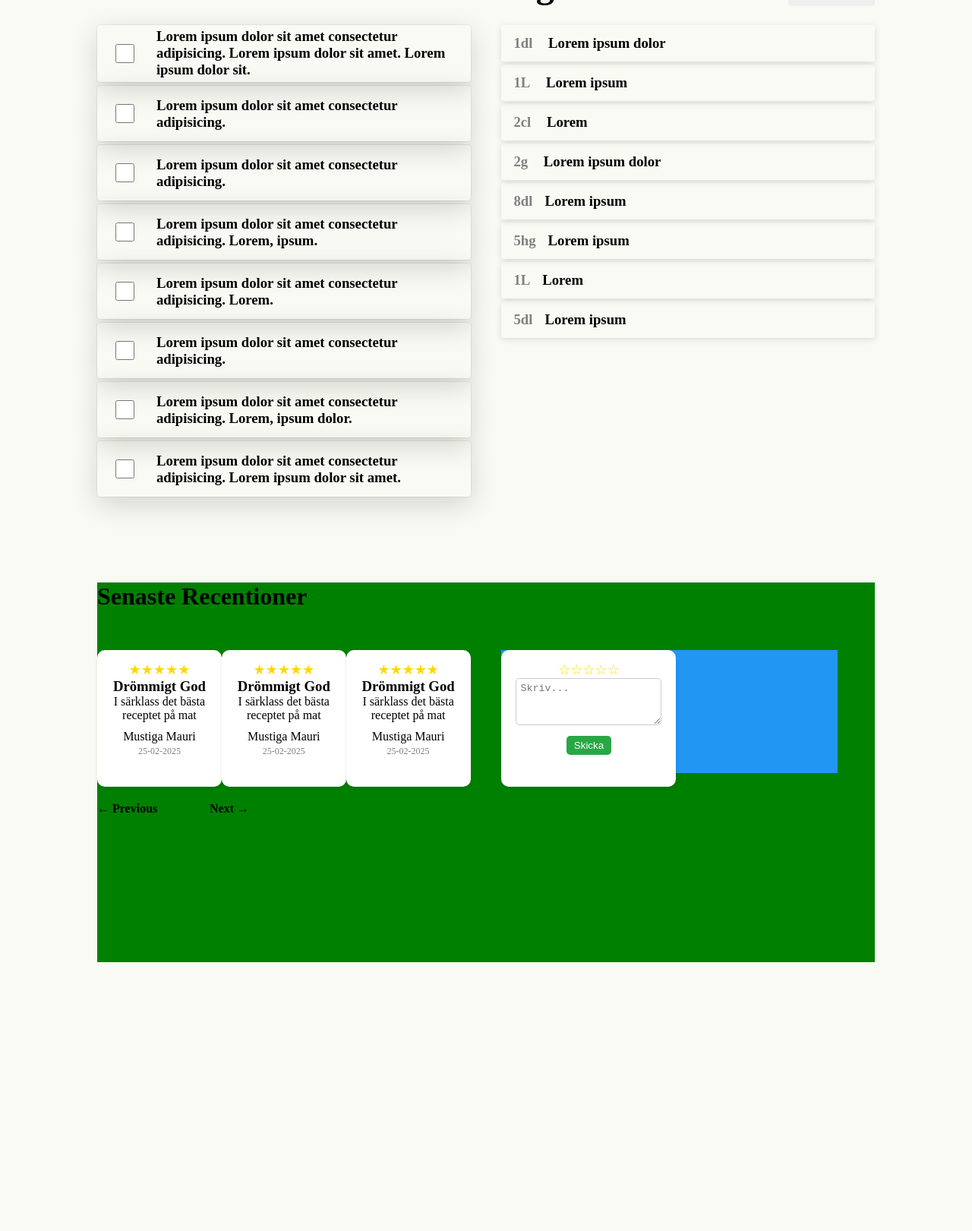
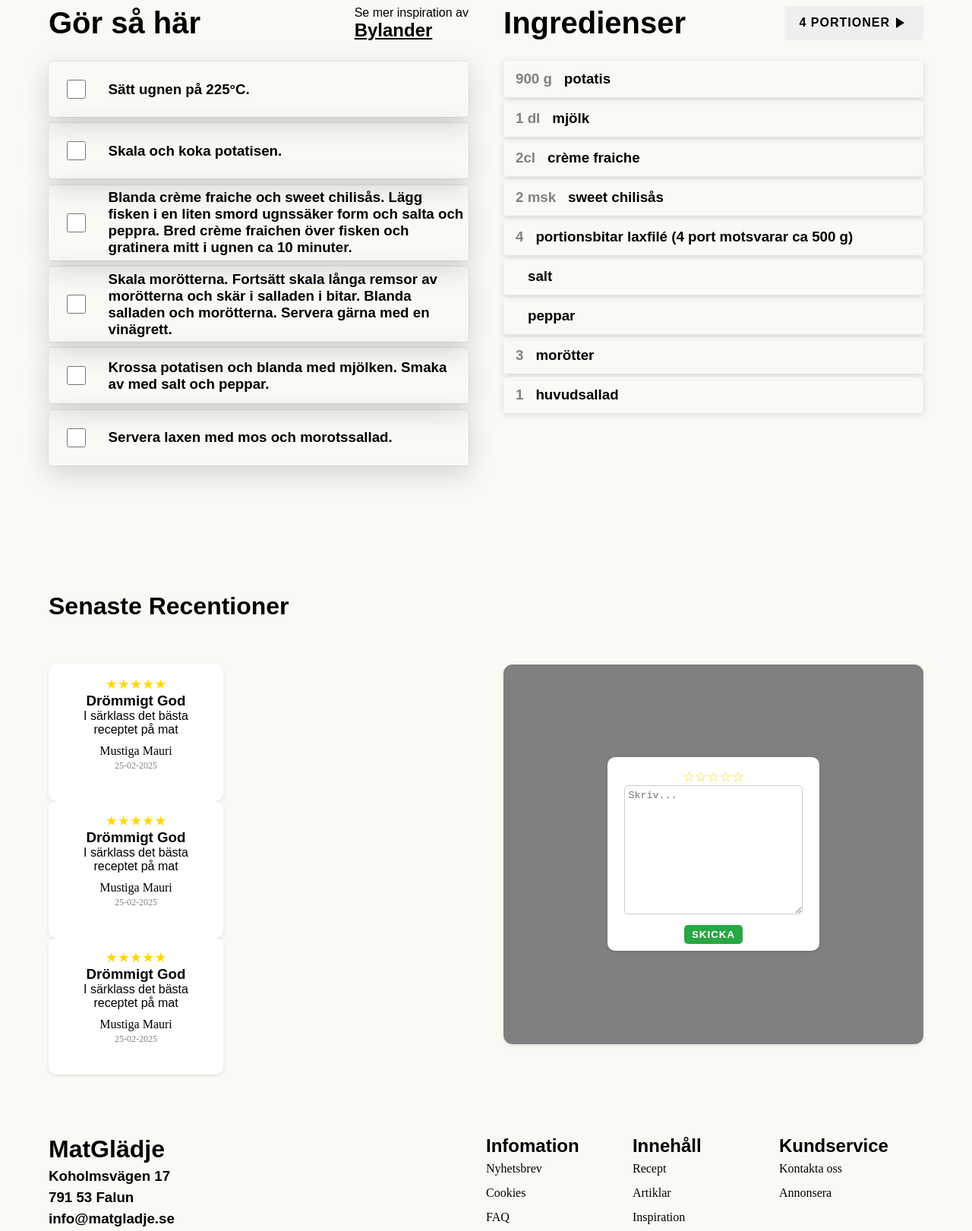
Before and after one commit to Joby-0/SkolProjekt-recept-html-2025-03-12, a plain HTML site: page recept.html in a window 1280 px wide. Shown: the part 895-2516 px from the top of the page at 76% size. Before the commit the page ends 2214 px from the top, so only its background shows below. Drawn offline with nearby package versions, Linux system fonts and the light colour scheme.

Commit message:
++++++++++++

```diff
--- a/recept.html
+++ b/recept.html
@@ -8,21 +8,23 @@
     <link rel="stylesheet" href="/style/receptstyle.css">
     <link rel="stylesheet"
         href="https://fonts.googleapis.com/css2?family=Material+Symbols+Outlined:opsz,wght,FILL,GRAD@20..48,100..700,0..1,-50..200&icon_names=star" />
+    <script src="https://kit.fontawesome.com/76b171747a.js" crossorigin="anonymous"></script>
+
 </head>
 
 <body>
     <header>
         <div class="navbar">
             <div class="navbarLogoDiv">
-                <h1 class="navbarLogo">Sitename</h1>
+                <h1 class="navbarLogo">MatGlädje</h1>
             </div>
             <div class="navbarItemsDiv">
                 <ul class="navbarItemsUl">
                     <a class="navbarItem" href="">Home</a>
                     <a class="navbarItem" href="">Recpt</a>
                     <a class="navbarItem" href="">Favoriter</a>
-                    <a class="navbarItem navbarLog" href="">Logga in</a>
-                    <a class="navbarItem navbarReg" href="">Registera</a>
+                    <button class="navbarItem navbarLog" href="">Logga in</button>
+                    <button class="navbarItem navbarReg" href="">Registera</button>
                 </ul>
 
             </div>
@@ -32,7 +34,9 @@
         <div class="container">
             <div class="receptGrid">
                 <div class="receptGridItem ">
-                    <img class="receptimg" src="" alt="">
+                    <img class="receptimg"
+                        src="https://assets.icanet.se/e_sharpen:80,q_auto,dpr_1.25,w_718,h_718,c_lfill/imagevaultfiles/id_166782/cf_259/gratinerad_lax_med_potatismos.jpg"
+                        alt="">
                     <div class="receptScreenGoDark">
                         <p>Släck inte skärmen</p>
                         <label class="switch">
@@ -42,33 +46,14 @@
                     </div>
                 </div>
                 <div class="receptGridItem receptInfo">
-                    <h1>Name</h1>
+                    <h1>Gratinerad lax med potatismos</h1>
                     <div class="receptRating">
-                        <svg xmlns="http://www.w3.org/2000/svg" height="2rem" viewBox="0 -960 960 960" width="2rem"
-                            fill="#e3e3e3">
-                            <path
-                                d="m233-120 65-281L80-590l288-25 112-265 112 265 288 25-218 189 65 281-247-149-247 149Z" />
-                        </svg>
-                        <svg xmlns="http://www.w3.org/2000/svg" height="2rem" viewBox="0 -960 960 960" width="2rem"
-                            fill="#e3e3e3">
-                            <path
-                                d="m233-120 65-281L80-590l288-25 112-265 112 265 288 25-218 189 65 281-247-149-247 149Z" />
-                        </svg>
-                        <svg xmlns="http://www.w3.org/2000/svg" height="2rem" viewBox="0 -960 960 960" width="2rem"
-                            fill="#e3e3e3">
-                            <path
-                                d="m233-120 65-281L80-590l288-25 112-265 112 265 288 25-218 189 65 281-247-149-247 149Z" />
-                        </svg>
-                        <svg xmlns="http://www.w3.org/2000/svg" height="2rem" viewBox="0 -960 960 960" width="2rem"
-                            fill="#e3e3e3">
-                            <path
-                                d="m233-120 65-281L80-590l288-25 112-265 112 265 288 25-218 189 65 281-247-149-247 149Z" />
-                        </svg>
-                        <svg xmlns="http://www.w3.org/2000/svg" height="2rem" viewBox="0 -960 960 960" width="2rem"
-                            fill="#e3e3e3">
-                            <path
-                                d="m354-287 126-76 126 77-33-144 111-96-146-13-58-136-58 135-146 13 111 97-33 143ZM233-120l65-281L80-590l288-25 112-265 112 265 288 25-218 189 65 281-247-149-247 149Zm247-350Z" />
-                        </svg>
+                        <i class="fa-solid fa-star fa-lg"></i>
+                        <i class="fa-solid fa-star fa-lg"></i>
+                        <i class="fa-solid fa-star fa-lg"></i>
+                        <i class="fa-solid fa-star fa-lg"></i>
+                        <i class="fa-regular fa-star fa-lg"></i>
+
                         <p class="receptRatingNumb">(431)</p>
                         <svg xmlns="http://www.w3.org/2000/svg" height="2rem" viewBox="0 -960 960 960" width="2rem"
                             fill="#e3e3e3">
@@ -78,12 +63,10 @@
 
                     </div>
                     <div class="receptAbout">
-                        <p>Lorem ipsum dolor sit, amet consectetur adipisicing elit. Magni ex modi pariatur qui
-                            inventore minus quia? Cum ratione earum minima quam molestias. Sed fugit animi at eum? Culpa
-                            quisquam saepe aspernatur dolore accusantium, reiciendis molestiae magnam, ea voluptatibus,
-                            quo vero! Lorem ipsum dolor sit amet consectetur adipisicing elit. Laboriosam reprehenderit,
-                            vitae omnis eos labore dignissimos aut quod earum! Inventore quasi magni ex fugiat magnam
-                            nobis maxime excepturi impedit placeat at?</p>
+                        <p>Saftiga laxfiléer som gräddas i ugnen med en underbart god röra gjord på crème
+                            fraiche och sweet chilisås. Röran ger laxen en fin smak och smälter till en krämig sås.
+                            Till fisken bjuds det på fluffigt potatismos och en enkel sallad med tunna morotstrimlor
+                            och gröna huvudsalladsblad. Smaklig spis!</p>
                     </div>
                     <div class="receptExtra">
                         <div class="receptExtraItem">
@@ -95,11 +78,7 @@
                             <p>45 min</p>
                         </div>
                         <div class="receptExtraItem">
-                            <button><svg class="receptHeart" xmlns="http://www.w3.org/2000/svg" height="2.5rem"
-                                    viewBox="0 -960 960 960" width="3rem" fill="#ff0000">
-                                    <path
-                                        d="m480-120-58-52q-101-91-167-157T150-447.5Q111-500 95.5-544T80-634q0-94 63-157t157-63q52 0 99 22t81 62q34-40 81-62t99-22q94 0 157 63t63 157q0 46-15.5 90T810-447.5Q771-395 705-329T538-172l-58 52Zm0-108q96-86 158-147.5t98-107q36-45.5 50-81t14-70.5q0-60-40-100t-100-40q-47 0-87 26.5T518-680h-76q-15-41-55-67.5T300-774q-60 0-100 40t-40 100q0 35 14 70.5t50 81q36 45.5 98 107T480-228Zm0-273Z" />
-                                </svg>
+                            <button><i class="fa-regular fa-heart" style="color: red; font-size: 2.5rem;"></i>
                             </button>
                         </div>
                     </div>
@@ -115,37 +94,32 @@
                     </div>
                     <div class="doThisItem">
                         <input type="checkbox" name="" id="">
-                        <h3>Lorem ipsum dolor sit amet consectetur adipisicing. Lorem ipsum dolor sit amet. Lorem ipsum
-                            dolor sit. </h3>
+                        <h3>Sätt ugnen på 225°C. </h3>
                     </div>
                     <div class="doThisItem">
                         <input type="checkbox" name="" id="">
-                        <h3>Lorem ipsum dolor sit amet consectetur adipisicing.</h3>
+                        <h3>Skala och koka potatisen.</h3>
                     </div>
                     <div class="doThisItem">
                         <input type="checkbox" name="" id="">
-                        <h3>Lorem ipsum dolor sit amet consectetur adipisicing.</h3>
+                        <h3>Blanda crème fraiche och sweet chilisås. Lägg fisken i en liten smord ugnssäker form och
+                            salta och peppra. Bred crème fraichen över fisken och gratinera mitt i ugnen ca 10 minuter.
+                        </h3>
                     </div>
                     <div class="doThisItem">
                         <input type="checkbox" name="" id="">
-                        <h3>Lorem ipsum dolor sit amet consectetur adipisicing. Lorem, ipsum.</h3>
+                        <h3>Skala morötterna. Fortsätt skala långa remsor av morötterna och skär i salladen i bitar.
+                            Blanda salladen och morötterna. Servera gärna med en vinägrett.</h3>
                     </div>
                     <div class="doThisItem">
                         <input type="checkbox" name="" id="">
-                        <h3>Lorem ipsum dolor sit amet consectetur adipisicing. Lorem.</h3>
+                        <h3>Krossa potatisen och blanda med mjölken. Smaka av med salt och peppar.</h3>
                     </div>
                     <div class="doThisItem">
                         <input type="checkbox" name="" id="">
-                        <h3>Lorem ipsum dolor sit amet consectetur adipisicing.</h3>
+                        <h3>Servera laxen med mos och morotssallad.</h3>
                     </div>
-                    <div class="doThisItem">
-                        <input type="checkbox" name="" id="">
-                        <h3>Lorem ipsum dolor sit amet consectetur adipisicing. Lorem, ipsum dolor.</h3>
-                    </div>
-                    <div class="doThisItem">
-                        <input type="checkbox" name="" id="">
-                        <h3>Lorem ipsum dolor sit amet consectetur adipisicing. Lorem ipsum dolor sit amet.</h3>
-                    </div>
+
                 </div>
                 <div class="receptGridItem">
                     <div class="IngredienserHeader">
@@ -158,28 +132,31 @@
 
 
                     <div class="IngredienserItem">
-                        <h3><span>1dl</span> Lorem ipsum dolor </h3>
+                        <h3><span>900 g</span>potatis</h3>
                     </div>
                     <div class="IngredienserItem">
-                        <h3><span>1L</span> Lorem ipsum </h3>
+                        <h3><span>1 dl</span>mjölk</h3>
                     </div>
                     <div class="IngredienserItem">
-                        <h3><span>2cl</span> Lorem </h3>
+                        <h3><span>2cl</span>crème fraiche</h3>
                     </div>
                     <div class="IngredienserItem">
-                        <h3><span>2g</span> Lorem ipsum dolor</h3>
+                        <h3><span>2 msk</span>sweet chilisås</h3>
                     </div>
                     <div class="IngredienserItem">
-                        <h3><span>8dl</span>Lorem ipsum </h3>
+                        <h3><span>4</span>portionsbitar laxfilé (4 port motsvarar ca 500 g)</h3>
                     </div>
                     <div class="IngredienserItem">
-                        <h3><span>5hg</span>Lorem ipsum </h3>
+                        <h3><span></span>salt</h3>
                     </div>
                     <div class="IngredienserItem">
-                        <h3><span>1L</span>Lorem </h3>
+                        <h3><span></span>peppar</h3>
                     </div>
                     <div class="IngredienserItem">
-                        <h3><span>5dl</span>Lorem ipsum </h3>
+                        <h3><span>3</span>morötter</h3>
+                    </div>
+                    <div class="IngredienserItem">
+                        <h3><span>1</span>huvudsallad</h3>
                     </div>
                 </div>
             </div>
@@ -217,6 +194,8 @@
                             </div>
                             <span class="date">25-02-2025</span>
                         </div>
+
+
                     </div>
                     <div class="review-container review-input-container">
                         <div class="review-card review-input">
@@ -228,15 +207,50 @@
 
 
                 </div>
-                <div class="navigation">
-                    <span>← Previous</span>
-                    <span>Next →</span>
-                </div>
+
             </div>
         </div>
     </main>
     <footer>
-
+        <div class="footer-container">
+            <div class="footer-items">
+                <h1>MatGlädje</h1>
+                <h3>Koholmsvägen 17</h3>
+                <h3>791 53 Falun</h3>
+                <h3>info@matgladje.se</h3>
+                <div class="footer-ions">
+                    <i class="fa-brands fa-facebook"></i>
+                    <i class="fa-brands fa-instagram"></i>
+                    <i class="fa-brands fa-linkedin"></i>
+                    <i class="fa-brands fa-youtube"></i>
+                </div>
+            </div>
+            <div class="footer-items footer-right">
+                <div class="footer-item">
+                    <h2>Infomation</h2>
+                    <ul>
+                        <li><a href=""></a>Nyhetsbrev</li>
+                        <li><a href=""></a>Cookies</li>
+                        <li><a href=""></a>FAQ</li>
+                    </ul>
+                </div>
+                <div class="footer-item">
+                    <h2>Innehåll</h2>
+                    <ul>
+                        <li><a href=""></a>Recept</li>
+                        <li><a href=""></a>Artiklar</li>
+                        <li><a href=""></a>Inspiration</li>
+                    </ul>
+                </div>
+                <div class="footer-item">
+                    <h2>Kundservice</h2>
+                    <ul>
+                        <li><a href=""></a>Kontakta oss</li>
+                        <li><a href=""></a>Annonsera</li>
+                    </ul>
+                </div>
+            </div>
+        </div>
     </footer>
 
 </body>
--- a/style/receptstyle.css
+++ b/style/receptstyle.css
@@ -3,11 +3,31 @@
 }
 body{
     background-color: #FAFAF5;
+    cursor: default;
 }
+h1,h2,h3,a{
+    font-family: 'Montserrat', sans-serif;
+}
+p{
+    font-family: 'Poppins', sans-serif;
+    font-weight: 400;
+}
+button {
+    font-family: 'Montserrat', sans-serif;
+    font-weight: 700;  /* Fet stil för bättre läsbarhet */
+    text-transform: uppercase; /* Gör texten mer tydlig */
+    letter-spacing: 1px; /* Ökar läsbarheten */
+    padding: 10px 20px; /* Ger knappen en bra storlek */
+    border-radius: 5px; /* Mjuka kanter */
+    border: none;
+    cursor: pointer;
+    transition: 0.3s ease-in-out;
+}
+
 
 /* nav bar start */
 .navbar {
-    width: 80%;
+    width: 90%;
     height: 60px;
 
     display: flex;
@@ -46,6 +66,9 @@ body{
     background-color: #FFD700;
 
 }
+.navbarLog:hover{
+    background-color: #dab901;
+}
 
 .navbarReg {
     background-color: #4A90E2;
@@ -54,7 +77,7 @@ body{
 /* Main start */
 
 .container {
-    width: 80%;
+    width: 90%;
     justify-self: center;
 }
 
@@ -78,7 +101,7 @@ body{
 }
 
 .receptGridItem h1 {
-    font-size: 3rem;
+    font-size: 2.5rem;
 }
 .receptimg {
     width: 100%;
@@ -158,7 +181,7 @@ input:checked+.slider:before {
 }
 .receptRating{
     display: flex;
-    align-items: top;
+    align-items: center;
     height: 10%;
 }
 .receptRating svg{
@@ -204,7 +227,7 @@ input:checked+.slider:before {
 .doThisItem{
     width: 100%;
     height: 10%;
-    margin-top: 5px;
+    margin-top: 1.5%;
     align-items: center;
     display: flex;
     box-shadow: rgba(0, 0, 0, 0.16) 0px 10px 36px 0px, rgba(0, 0, 0, 0.06) 0px 0px 0px 1px;
@@ -254,7 +277,7 @@ input:checked+.slider:before {
 .IngredienserItem span{
     margin: 1rem;
     color: gray;
-    font-weight: bold;
+    font-weight: 700;
 }
 
 
@@ -263,8 +286,6 @@ input:checked+.slider:before {
 /* recentioner start */
 .recentioner{
     width: 100%;
-    height: 500px;
-    background-color: green;
     margin-top: 5%;
     margin-bottom: 5%;
 
@@ -280,6 +301,7 @@ input:checked+.slider:before {
 .review-container{
     width: 100%;
     display: flex;
+    flex-direction: column;
     justify-content: space-between;
 }
 .review-card {
@@ -312,13 +334,21 @@ input:checked+.slider:before {
     margin-top: 5px;
 }
 .review-input-container{
-    height: 90%;
-    width: 90%;
-    background-color: #2196F3;
+    border-radius: 12px;
+    justify-content: center;
+    height: 500px;
+    background-color: grey;
+    box-shadow: 0 2px 4px rgba(0, 0, 0, 0.1);
+    align-items: center;
+
+}
+.review-input{
+    width: 45%;
+    height: 45%;
 }
 .review-input textarea {
     width: 90%;
-    height: 50px;
+    height: 70%;
     border-radius: 5px;
     border: 1px solid #ccc;
     padding: 5px;
@@ -342,3 +372,41 @@ input:checked+.slider:before {
     font-weight: bold;
     cursor: pointer;
 }
+
+.footer-container{
+    width: 90%;
+    display: flex;
+    justify-self: center;
+    height: fit-content;
+}
+.footer-items{
+    width: 50%;
+    padding-top: 2%;
+    padding-bottom: 2%;
+}
+.footer-ions{
+    margin-top: 2%;
+}
+.footer-ions i{
+    padding: 1%;
+    font-size: 1.5rem;
+    cursor: pointer;
+}
+.footer-right{
+    display: flex;
+    justify-content: space-between;
+}
+.footer-item{
+    width: 33%;
+}
+.footer-items h3{
+    margin-top: 1%;
+}
+.footer-item ul{
+    padding: 0;
+}
+.footer-item li{
+    list-style: none;
+    line-height: 200%;
+    cursor: pointer;
+}
```
